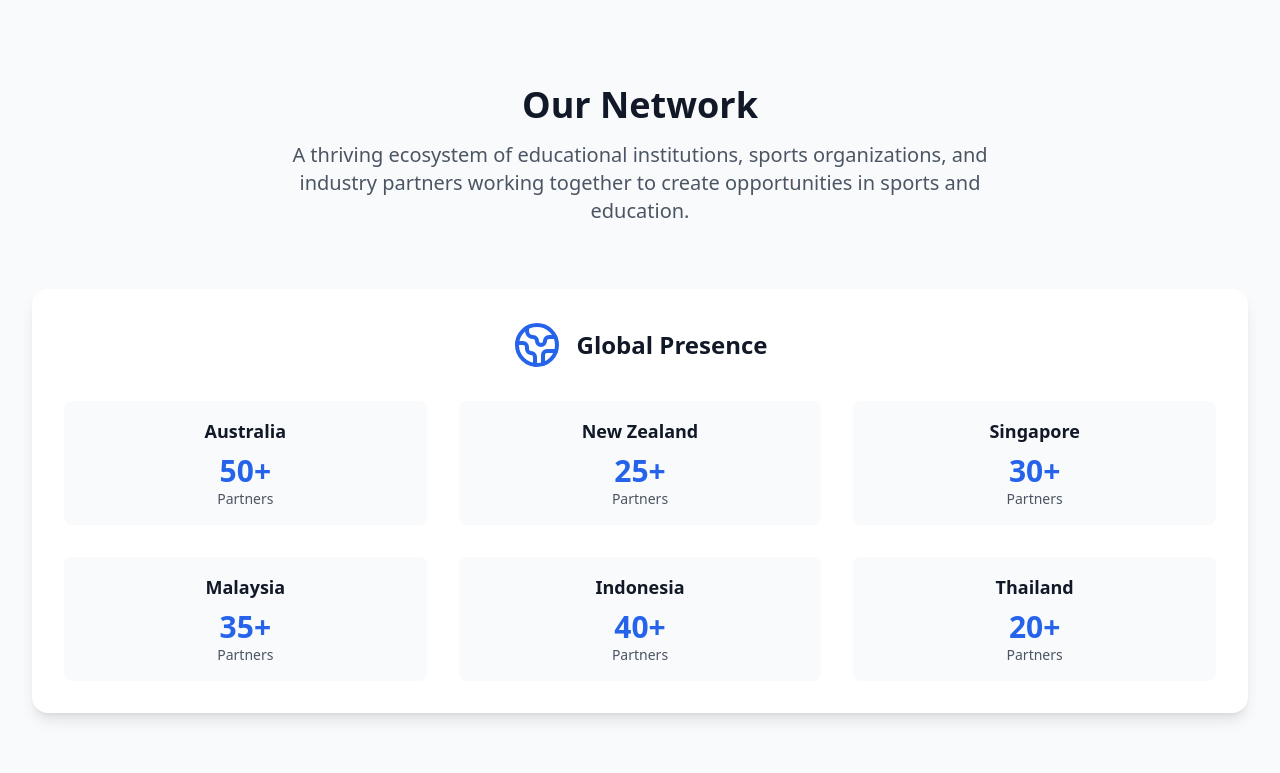
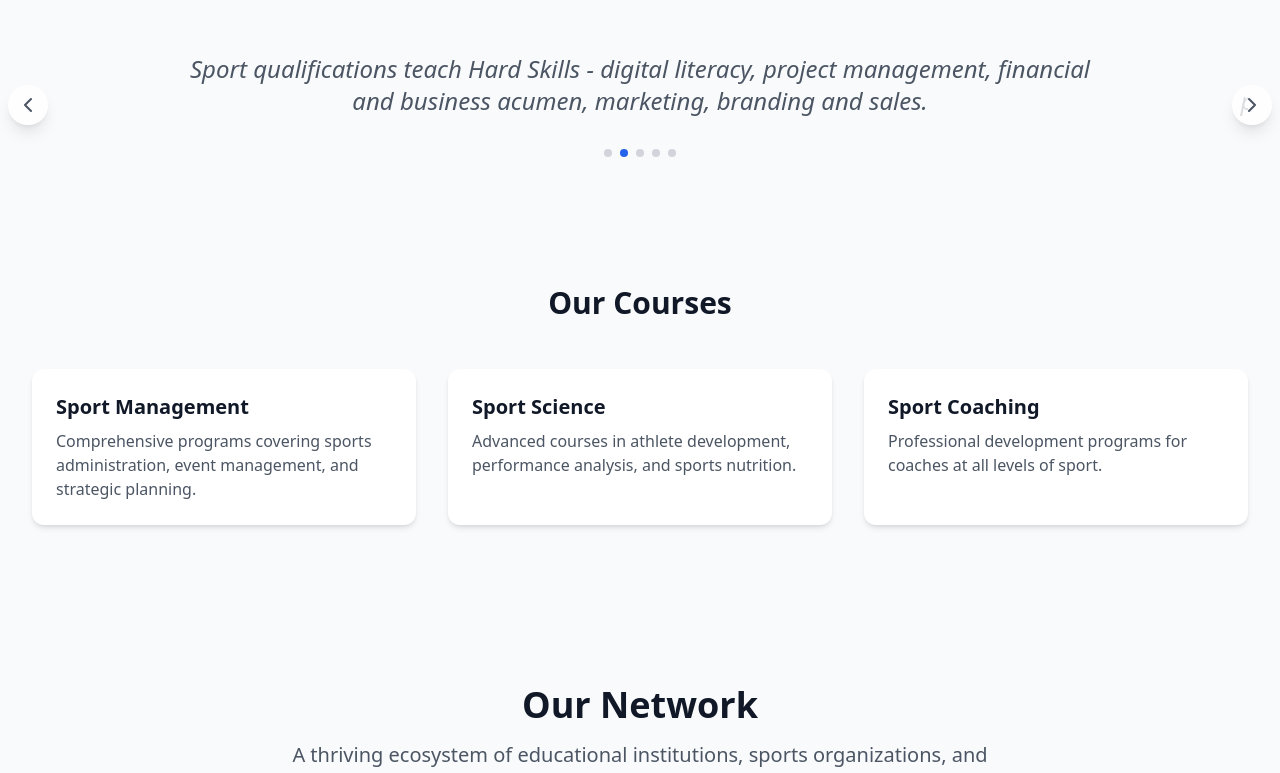
Before and after one commit to sameerbulakh/apac, a React (Vite) app: page / in a window 1280 px wide. Shown: the part 3192-3965 px from the top of the page. Built offline with nearby package versions, Linux system fonts and the light colour scheme.

Commit message:
Add back Slider and OurCourses components to App.tsx

```diff
--- a/src/App.tsx
+++ b/src/App.tsx
@@ -3,6 +3,8 @@ import Header from './components/Header';
 import Hero from './components/Hero';
 import WhatWeDo from './components/WhatWeDo';
 import HowWeDoIt from './components/HowWeDoIt';
+import Slider from './components/Slider';
+import OurCourses from './components/OurCourses';
 import OurNetwork from './components/OurNetwork';
 import AboutUs from './components/AboutUs';
 import ContactUs from './components/ContactUs';
@@ -16,6 +18,8 @@ function App() {
         <Hero />
         <WhatWeDo />
         <HowWeDoIt />
+        <Slider />
+        <OurCourses />
         <OurNetwork />
         <AboutUs />
         <ContactUs />
```
